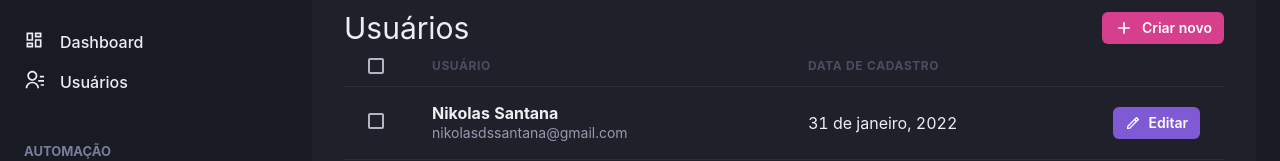
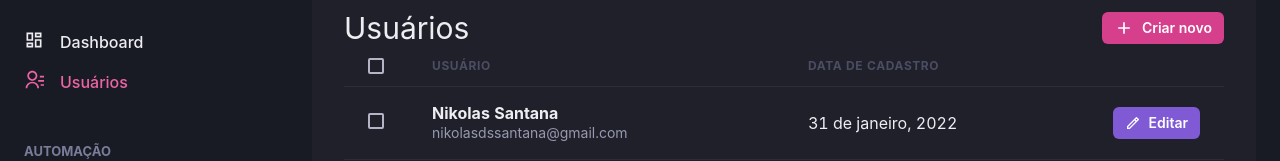
Before and after one commit to Nikaum-js/Ignite_DashGo, a Next.js app: page /users in a window 1280 px wide. Shown: the part 142-303 px from the top of the page. Built offline with nearby package versions, Linux system fonts and the light colour scheme.

Commit message:
create active link logic :art:

```diff
--- /dev/null
+++ b/src/components/ActiveLink.tsx
@@ -0,0 +1,32 @@
+import Link, { LinkProps } from 'next/link';
+import { useRouter } from 'next/router';
+import { cloneElement, ReactElement } from 'react';
+
+interface ActiveLinkProps extends LinkProps{
+  children: ReactElement;
+  // frescura para saber se a rota começa exatamente
+  // com o nome do link para deixar ele colorido
+  shouldMatchExactHref?: boolean;
+}
+
+export function ActiveLink({ shouldMatchExactHref = false, children, ...rest }: ActiveLinkProps ) {
+  const { asPath } = useRouter()
+
+  let isActive = false;
+
+  if (shouldMatchExactHref && (asPath === rest.href || asPath === rest.as)) {
+    isActive = true;
+  }
+
+  if (!shouldMatchExactHref && (asPath.startsWith(String(rest.href)) || asPath.startsWith(String(rest.as)))) {
+    isActive = true
+  }
+
+  return (
+    <Link {...rest}>
+      {cloneElement(children, {
+        color: isActive ? 'pink.400' : 'gray.50'
+      })}
+    </Link>
+  );
+}
--- a/src/components/Sidebar/NavLink.tsx
+++ b/src/components/Sidebar/NavLink.tsx
@@ -1,6 +1,6 @@
 import { Icon, Link as LinkChakra, Text, LinkProps as ChakraLinkProps } from "@chakra-ui/react";
 import { ElementType } from "react";
-import Link from 'next/link'
+import { ActiveLink } from "../ActiveLink";
 
 interface NavLinkProps extends ChakraLinkProps {
   icon: ElementType;
@@ -10,11 +10,11 @@
 
 export function NavLink({ icon, section, href, ...rest }: NavLinkProps) {
   return (
-    <Link href={href} passHref>
+    <ActiveLink href={href} passHref>
       <LinkChakra display="flex" align="center" {...rest}>
         <Icon as={icon} fontSize="20" />
         <Text ml="4" fontWeight="medium">{section}</Text>
       </LinkChakra>
-    </Link>
+    </ActiveLink>
   );
 }
```
